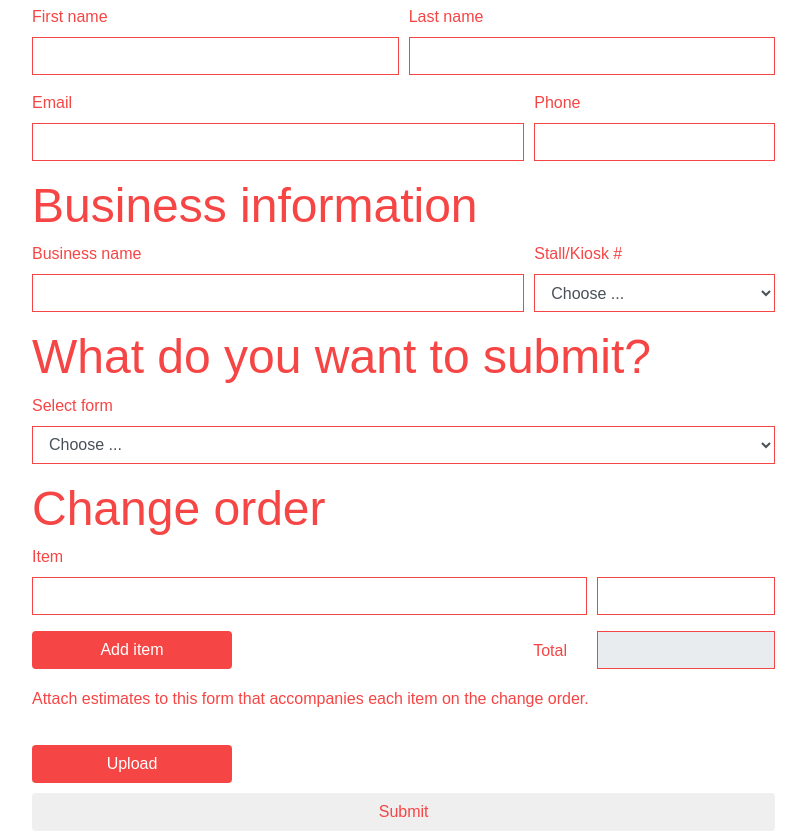
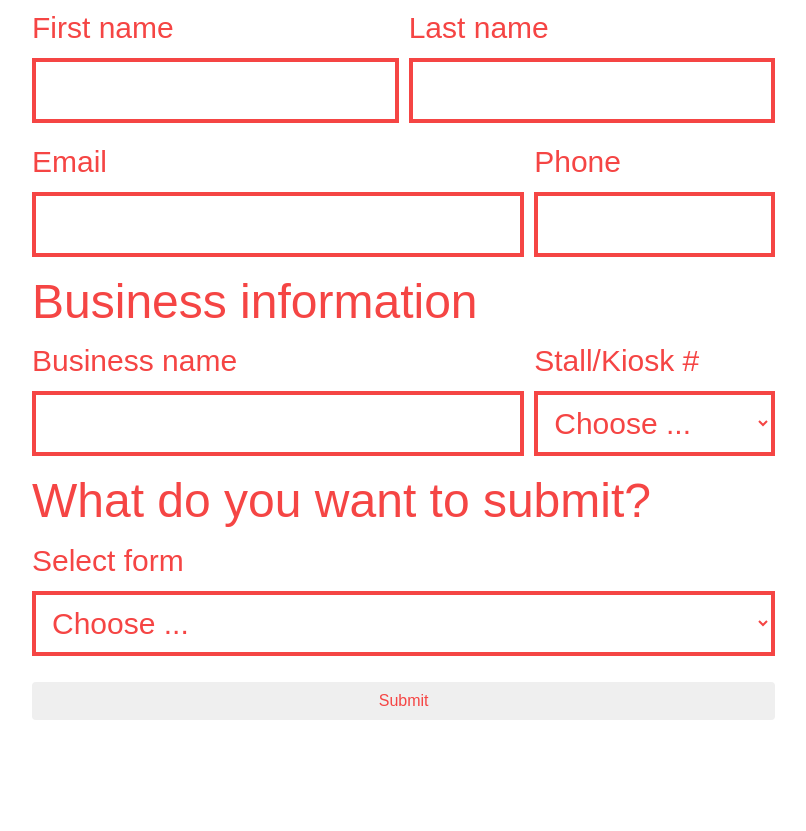
Before and after one commit to ngalvin93/post-market, a plain HTML site: page postmarket/form.html in a window 1280 px wide. Shown: the part 645-1476 px from the top of the page, without its empty margins (43-849 px from the left). After the commit the page ends 1365 px from the top, so only its background shows below. Drawn offline with nearby package versions, Linux system fonts and the light colour scheme; a web font is replaced by a local one.

Commit message:
form style

```diff
--- a/postmarket/form.css
+++ b/postmarket/form.css
@@ -20,9 +20,19 @@ body {
     text-align: center;
 }
 
-.form-control{
-    border: 1px solid #F54544;
+.form-control, .form-control:focus{
+    border: 4px solid #F54544;
     border-radius: 0px;
+    font-size: 30px;
+    color: #F54544;
+}
+
+select{
+    height: 65px !important;
+}
+
+.form-group label{
+    font-size: 30px;
 }
 
 .m-t-10{
--- a/postmarket/form.html
+++ b/postmarket/form.html
@@ -57,15 +57,15 @@
             <div class="form-group col">
                 <label for="select-form">Select form</label>
                 <select class="form-control" id="select-form">
-                    <option selected>Choose ...</option>
-                    <option>Change order</option>
-                    <option>Deposit withdrawal</option>
+                    <option value="0" selected>Choose ...</option>
+                    <option value="Change order">Change order</option>
+                    <option value="Deposit withdrawal">Deposit withdrawal</option>
                 </select>
             </div>
         </div>
 
-        <div id="ChooseForm">
-            <h2 class="primary-text">Change order</h2>
+        <div id="ChooseForm" style="display: none">
+            <h2 class="primary-text" id="choose-title"></h2>
             <div class="form-row">
                 <div class="form-group col">
                     <label for="items-table">Item</label>
--- a/postmarket/form.js
+++ b/postmarket/form.js
@@ -131,6 +131,18 @@ $(function(){
         });
     });
 
+    $('#select-form').change(function () {
+        if($('#select-form').val()=="0"){
+            $("#ChooseForm").hide();
+        }
+        else {
+            $("#choose-title").html($('#select-form').val());
+            $("#ChooseForm").show();
+        }
+    });
+
+
+
 
 
 });
```
